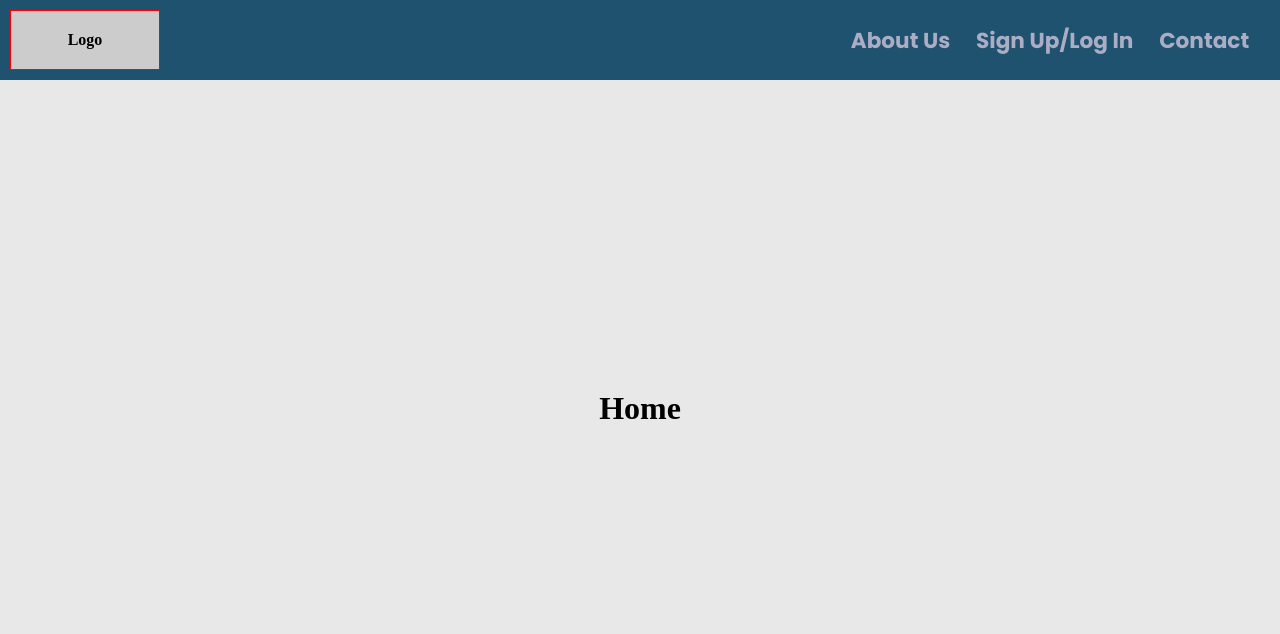
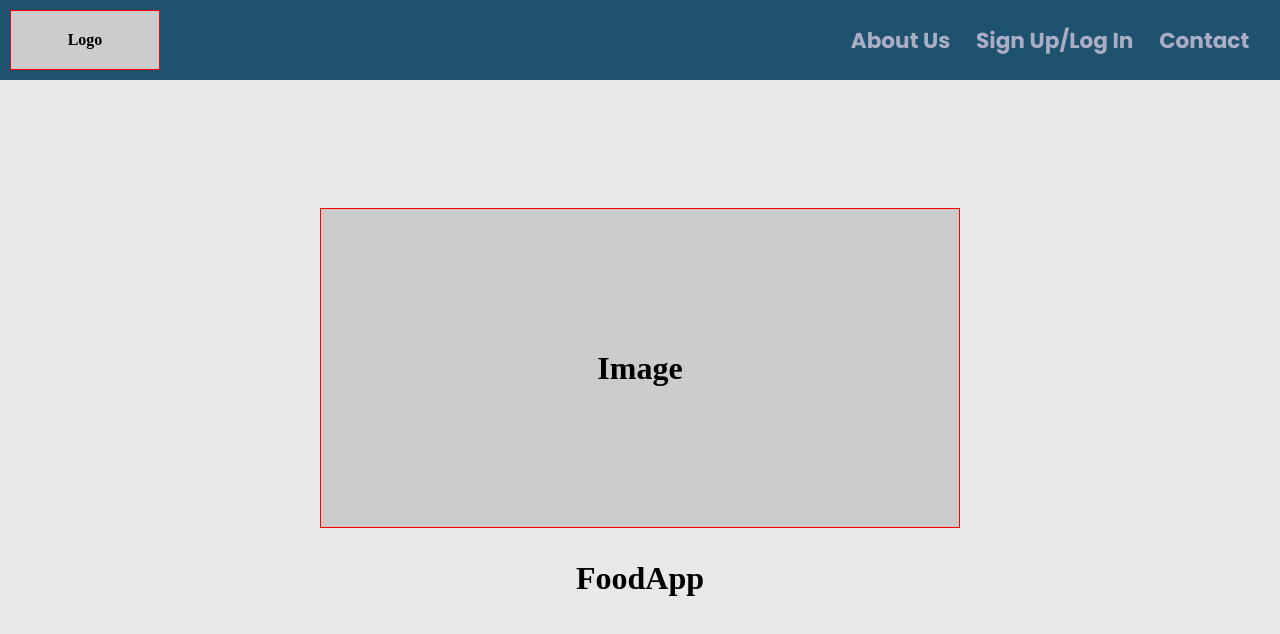
Before and after one commit to Shyatt92/foodapp, a React (Create React App) app: page / in a window 1280 px wide. Shown: the top 634 px of the page. Built offline with nearby package versions, Linux system fonts and the light colour scheme.

Commit message:
Added simple homepage layout with placeholder image and text

```diff
--- a/src/App.css
+++ b/src/App.css
@@ -9,3 +9,15 @@
   align-items: center;
   background-color: #e8e8e8;
 }
+.placeholder {
+  background: #ccc;
+  border: 1px solid red;
+  text-align: center;
+  position: relative;
+  font-weight: bold;
+  margin: 10px;
+  cursor: pointer;
+  display: flex;
+  align-items: center;
+  justify-content: center;
+}
--- a/src/App.js
+++ b/src/App.js
@@ -2,6 +2,7 @@ import React, { useState } from 'react'
 import './App.css'
 import BannerHome from './components/BannerHome'
 import LoginForm from './components/LoginForm'
+import HomePage from './components/HomePage'
 
 function App() {
   const [ loadHomeComponent, setLoadHomeComponent ] = useState('home')
@@ -14,7 +15,7 @@ function App() {
     } else if (loadHomeComponent === 'contact') {
       return (<h1>Contact Us</h1>)
     } else  if (loadHomeComponent === 'home') {
-      return (<h1>Home</h1>)
+      return (<HomePage />)
     } else if (loadHomeComponent === 'login') {
       return (<h1>Logged In!</h1>)
     } else if (loadHomeComponent === 'signup') {
--- a/src/components/BannerHome.css
+++ b/src/components/BannerHome.css
@@ -45,21 +45,12 @@
   border-radius: 5px;
   padding: 5px;
 }
-.placeholder {
-  background: #ccc;
-  border: 1px solid red;
-  text-align: center;
-  position: relative;
-  font-weight: bold;
+.bannerHome .placeholder {
   width: 150px;
   height: 75%;
   margin: 10px;
-  cursor: pointer;
-  display: flex;
-  align-items: center;
-  justify-content: center;
 }
-.placeholder span {
+.bannerhome .placeholder span {
   font-size: 1em;
 }
 @media only screen and (max-width: 700px) {
--- /dev/null
+++ b/src/components/HomePage.css
@@ -0,0 +1,14 @@
+.homepage {
+  display: flex;
+  flex-direction: column;
+  align-items: center;
+  justify-content: space-between;
+}
+.homepage .placeholder {
+  width: 50vw;
+  height: 40vh;
+  margin: 10px;
+}
+.homepage .placeholder span {
+  font-size: 2em;
+}
--- /dev/null
+++ b/src/components/HomePage.js
@@ -0,0 +1,15 @@
+import React from 'react'
+import './HomePage.css'
+
+const HomePage = () => {
+  return (
+    <div className='homepage'>
+      <div className='placeholder'>
+        <span>Image</span>
+      </div>
+      <h1>FoodApp</h1>
+    </div>
+  )
+}
+
+export default HomePage
```
Also changed, not shown: 1 other file (tests, documents, lock files or other folders).
